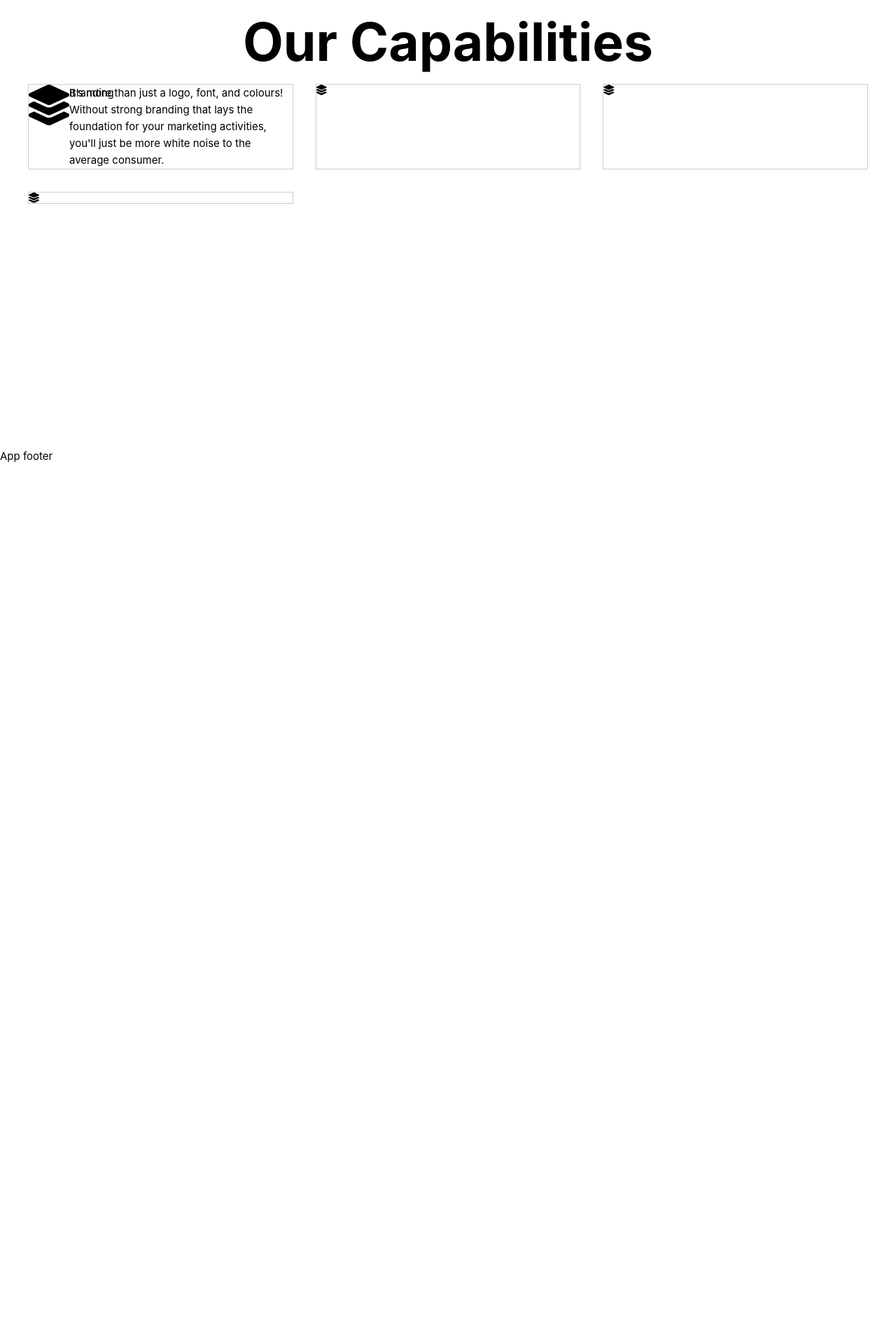
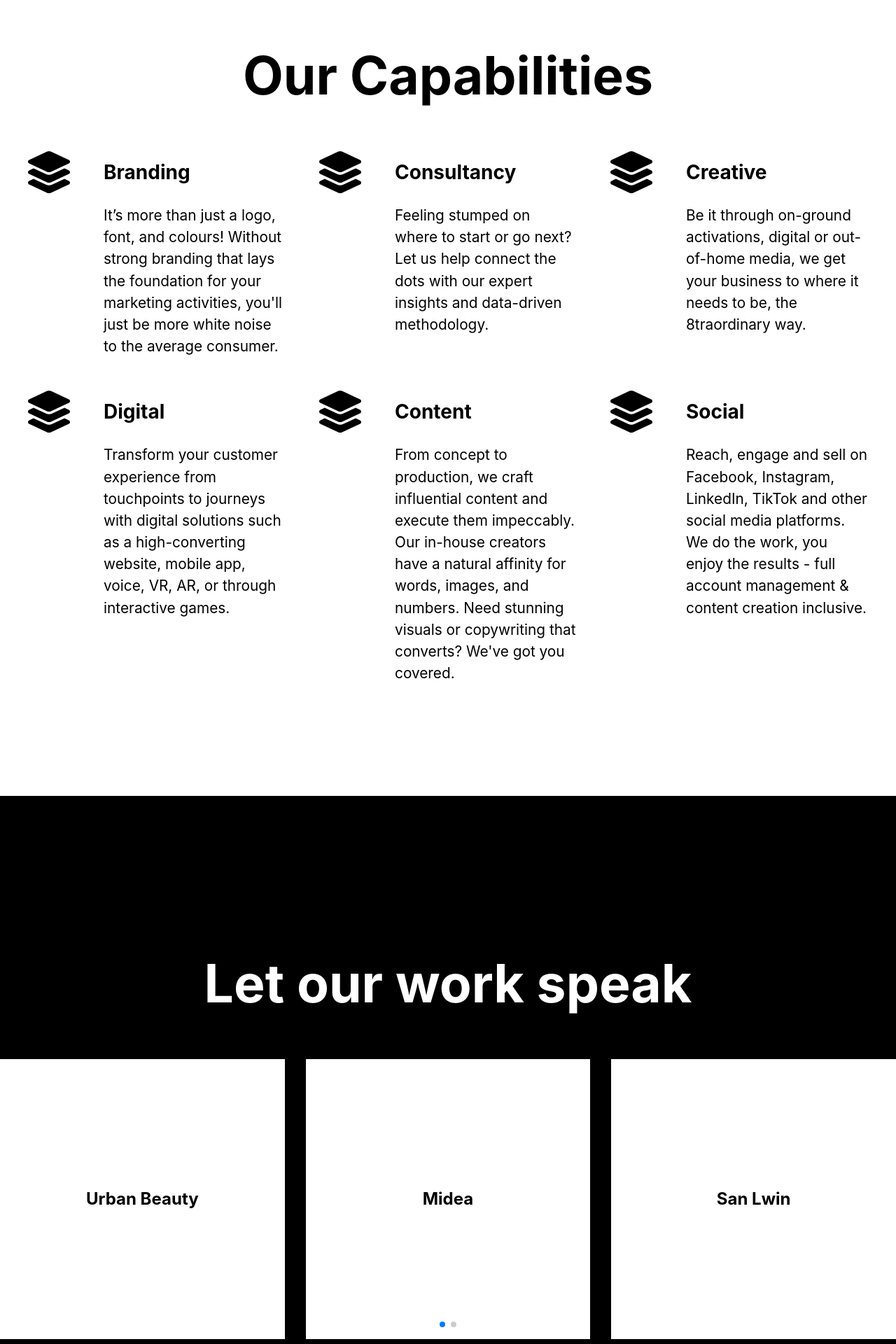
Before and after one commit to yanmoenaing118/8traodinary-vue, a Vue app: page / in a window 1280 px wide. Shown: the part 960-2880 px from the top of the page at 70% size. Before the commit the page ends 1624 px from the top, so only its background shows below. Built offline with nearby package versions, Linux system fonts and the light colour scheme.

Commit message:
works section (home)

```diff
--- a/index.html
+++ b/index.html
@@ -9,7 +9,7 @@
     <title>Vite App</title>
   </head>
   <body>
-    <div id="app"></div>
+    <div id="app" v-cloak></div>
     <script type="module" src="/src/main.js"></script>
   </body>
 </html>
--- a/package.json
+++ b/package.json
@@ -9,6 +9,7 @@
   },
   "dependencies": {
     "pinia": "^2.0.11",
+    "swiper": "^8.0.6",
     "vue": "^3.2.31",
     "vue-router": "^4.0.12"
   },
--- a/src/assets/base.css
+++ b/src/assets/base.css
@@ -16,6 +16,7 @@
 --space-10: 24px;
 --space-11: 48px;
 
+--section-p: 10rem;
 }
 
 
@@ -26,6 +27,7 @@
   margin: 0;
   position: relative;
   font-weight: normal;
+  padding: 0;
 }
 
 body {
@@ -43,3 +45,7 @@ body {
 #app {
   position: relative;
 }
+
+[v-cloak]{
+  display: none;
+}
--- a/src/components/home/Capabilities.vue
+++ b/src/components/home/Capabilities.vue
@@ -1,33 +1,18 @@
+<script setup>
+import Item from "./CapabilityItem.vue";
+
+const props = defineProps({
+  list: Array,
+});
+</script>
+
+
 <template>
   <section>
     <div class="wrapper">
       <h1>Our Capabilities</h1>
       <div class="grid">
-        <div class="item">
-          <span>
-            <svg xmlns="http://www.w3.org/2000/svg" viewBox="0 0 512 512">
-              <!--! Font Awesome Pro 6.0.0 by @fontawesome - https://fontawesome.com License - https://fontawesome.com/license (Commercial License) Copyright 2022 Fonticons, Inc. -->
-              <path
-                d="M232.5 5.171C247.4-1.718 264.6-1.718 279.5 5.171L498.1 106.2C506.6 110.1 512 118.6 512 127.1C512 137.3 506.6 145.8 498.1 149.8L279.5 250.8C264.6 257.7 247.4 257.7 232.5 250.8L13.93 149.8C5.438 145.8 0 137.3 0 127.1C0 118.6 5.437 110.1 13.93 106.2L232.5 5.171zM498.1 234.2C506.6 238.1 512 246.6 512 255.1C512 265.3 506.6 273.8 498.1 277.8L279.5 378.8C264.6 385.7 247.4 385.7 232.5 378.8L13.93 277.8C5.438 273.8 0 265.3 0 255.1C0 246.6 5.437 238.1 13.93 234.2L67.13 209.6L219.1 279.8C242.5 290.7 269.5 290.7 292.9 279.8L444.9 209.6L498.1 234.2zM292.9 407.8L444.9 337.6L498.1 362.2C506.6 366.1 512 374.6 512 383.1C512 393.3 506.6 401.8 498.1 405.8L279.5 506.8C264.6 513.7 247.4 513.7 232.5 506.8L13.93 405.8C5.438 401.8 0 393.3 0 383.1C0 374.6 5.437 366.1 13.93 362.2L67.13 337.6L219.1 407.8C242.5 418.7 269.5 418.7 292.9 407.8V407.8z"
-              />
-            </svg>
-          </span>
-          <strong>Branding</strong>
-          <p>
-            It’s more than just a logo, font, and colours! Without strong
-            branding that lays the foundation for your marketing activities,
-            you'll just be more white noise to the average consumer.
-          </p>
-        </div>
-        <div class="item">
-          <i class="fa-solid fa-layer-group"></i>
-        </div>
-        <div class="item">
-          <i class="fa-solid fa-layer-group"></i>
-        </div>
-        <div class="item">
-          <i class="fa-solid fa-layer-group"></i>
-        </div>
+        <Item v-for="item in list" :key="item.id" :item="item" />
       </div>
     </div>
   </section>
@@ -36,7 +21,7 @@
 
 <style scoped>
 section {
-  padding: 10rem 0;
+  padding: var(--section-p) 0;
 }
 
 .wrapper {
@@ -48,35 +33,13 @@ h1 {
   font-weight: bolder;
   font-size: 75px;
   text-align: center;
+  padding: var(--space-11) 0;
 }
 
 .grid {
   display: grid;
   grid-template-columns: repeat(auto-fit, minmax(18rem, 1fr));
-  grid-template-rows: repeat(2,min-content);
-  grid-gap: 2rem;
-}
-
-.item {
-  border: 1px solid #ccc;
-  display: grid;
-  grid-template-columns: 58px 1fr;
-}
-
-.item span {
-  display: block;
-  width: 58px;
-  height: 58px;
-  grid-column: 1 / 1;
-}
-
-.item strong {
-    grid-column: 2 / -1;
-    grid-row: 1 / 2;
-}
-
-.item p {
-    grid-column: 2 / -1;
-    grid-row: 3 / -1;
+  grid-gap: var(--space-11);
+  align-items: start;
 }
 </style>
--- a/src/components/home/CapabilityItem.vue
+++ b/src/components/home/CapabilityItem.vue
@@ -0,0 +1,60 @@
+<script setup>
+const props = defineProps({
+    item: Object
+})
+</script>
+
+
+<template>
+    <div class="item">
+          <span>
+            <svg xmlns="http://www.w3.org/2000/svg" viewBox="0 0 512 512">
+              <path
+                d="M232.5 5.171C247.4-1.718 264.6-1.718 279.5 5.171L498.1 106.2C506.6 110.1 512 118.6 512 127.1C512 137.3 506.6 145.8 498.1 149.8L279.5 250.8C264.6 257.7 247.4 257.7 232.5 250.8L13.93 149.8C5.438 145.8 0 137.3 0 127.1C0 118.6 5.437 110.1 13.93 106.2L232.5 5.171zM498.1 234.2C506.6 238.1 512 246.6 512 255.1C512 265.3 506.6 273.8 498.1 277.8L279.5 378.8C264.6 385.7 247.4 385.7 232.5 378.8L13.93 277.8C5.438 273.8 0 265.3 0 255.1C0 246.6 5.437 238.1 13.93 234.2L67.13 209.6L219.1 279.8C242.5 290.7 269.5 290.7 292.9 279.8L444.9 209.6L498.1 234.2zM292.9 407.8L444.9 337.6L498.1 362.2C506.6 366.1 512 374.6 512 383.1C512 393.3 506.6 401.8 498.1 405.8L279.5 506.8C264.6 513.7 247.4 513.7 232.5 506.8L13.93 405.8C5.438 401.8 0 393.3 0 383.1C0 374.6 5.437 366.1 13.93 362.2L67.13 337.6L219.1 407.8C242.5 418.7 269.5 418.7 292.9 407.8V407.8z"
+              />
+            </svg>
+          </span>
+          <strong>{{item.title}}</strong>
+          <p>
+           {{item.description}}
+          </p>
+        </div>
+</template>
+
+
+<style scoped>
+
+.item {
+  display: grid;
+  grid-template-columns: 60px 1fr;
+  grid-template-rows: repeat(2, min-content);
+  grid-row-gap: var(--space-4);
+  grid-column-gap: var(--space-11);
+
+}
+
+.item span {
+  display: block;
+  width: 60px;
+  height: 60px;
+  grid-column: 1 / 1;
+}
+
+.item strong {
+    display: block;
+    grid-column: 2 / -1;
+    grid-row: 1 / 2;
+    display: flex;
+    align-items: center;
+    font-size: 28px;
+    font-weight: bold;
+    text-transform: capitalize;
+}
+
+.item p {
+    grid-column: 2 / -1;
+    grid-row: 3 / -1;
+    line-height: 1.5;
+    font-size: 1.3rem;
+}
+</style>
--- /dev/null
+++ b/src/components/home/WorkItem.vue
@@ -0,0 +1,25 @@
+<script setup>
+const props = defineProps({
+  item: Object,
+});
+</script>
+
+<template>
+  <div>
+      <strong>{{ item.title }}</strong>
+  </div>
+</template>
+
+<style scoped>
+div {
+  height: 400px;
+  background-color: #fff;
+  display: flex;
+  justify-content: center;
+  align-items: center;
+}
+strong {
+    font-size: 24px;
+    font-weight: bold;
+}
+</style>
--- /dev/null
+++ b/src/components/home/Works.vue
@@ -0,0 +1,61 @@
+<script setup>
+import { Swiper, SwiperSlide } from "swiper/vue";
+import "swiper/css";
+import "swiper/css/pagination";
+import { Pagination } from "swiper";
+import Item from "./WorkItem.vue";
+
+
+const props = defineProps({
+    list: Array
+})
+const modules = [Pagination];
+
+
+</script>
+
+
+<template>
+  <section>
+    <h1>Let our work speak</h1>
+
+    <div class="works">
+      <Swiper
+        :slidesPerView="3"
+        :spaceBetween="30"
+        :pagination="{
+          clickable: true,
+        }"
+        :modules="modules"
+        class="mySwiper"
+      >
+        <SwiperSlide v-for="item in list" :key="item.id">
+          <Item :item="item" />
+        </SwiperSlide>
+
+
+      </Swiper>
+    </div>
+  </section>
+</template>
+
+
+<style scoped>
+section {
+  background-color: black;
+  padding: var(--section-p) 0;
+}
+
+h1 {
+  font-weight: bolder;
+  font-size: 75px;
+  text-align: center;
+  padding: var(--space-11) 0;
+  color: #fff;
+}
+
+.works {
+    width: 100%;
+}
+
+</style>
--- a/src/views/HomeView.vue
+++ b/src/views/HomeView.vue
@@ -1,5 +1,59 @@
 <script setup>
 import Capabilities from "./../components/home/Capabilities.vue";
+import Works from "./../components/home/Works.vue";
+
+const capabilities = [
+  {
+    id:1,
+    title: "branding",
+    description: "It’s more than just a logo, font, and colours! Without strong branding that lays the foundation for your marketing activities, you'll just be more white noise to the average consumer."
+  },
+  {
+    id: 2,
+    title: "Consultancy",
+    description: "Feeling stumped on where to start or go next? Let us help connect the dots with our expert insights and data-driven methodology."
+  },
+  {
+    id: 3,
+    title: "Creative",
+    description: "Be it through on-ground activations, digital or out-of-home media, we get your business to where it needs to be, the 8traordinary way."
+  },
+  {
+    id: 4,
+    title: "Digital",
+    description: "Transform your customer experience from touchpoints to journeys with digital solutions such as a high-converting website, mobile app, voice, VR, AR, or through interactive games."
+  },
+  {
+    id: 5,
+    title: "Content",
+    description: "From concept to production, we craft influential content and execute them impeccably. Our in-house creators have a natural affinity for words, images, and numbers. Need stunning visuals or copywriting that converts? We've got you covered."
+  },
+  {
+    id: 6,
+    title: "Social",
+    description: "Reach, engage and sell on Facebook, Instagram, LinkedIn, TikTok and other social media platforms. We do the work, you enjoy the results - full account management & content creation inclusive."
+  }
+]
+
+const works = [
+  {
+    id: 1,
+    title: "Urban Beauty",
+  },
+  {
+    id: 2,
+    title: "Midea",
+  },
+  {
+    id: 3,
+    title: "San Lwin"
+  },
+  {
+    id: 4,
+    title: "Good brother's chemical company limited"
+  }
+]
+
 </script>
 
 <template>
@@ -9,14 +63,16 @@ import Capabilities from "./../components/home/Capabilities.vue";
         src="https://midas-api.venuslab.co/storage/video_thumbnails/00cdb98d-5d8b-4c68-8bb6-c898a0eec529.mp4"
         autoplay
         loop
+        muted
       ></video>
     </div>
   </section>
-  <Capabilities />
+  <Capabilities :list="capabilities"/>
+  <Works :list="works" />
 </template>
 
 <style scoped>
-section {
+.video-bg {
   height: 100vh;
 }
 .video-bg {
```
Also changed, not shown: 1 other file (tests, documents, lock files or other folders).
